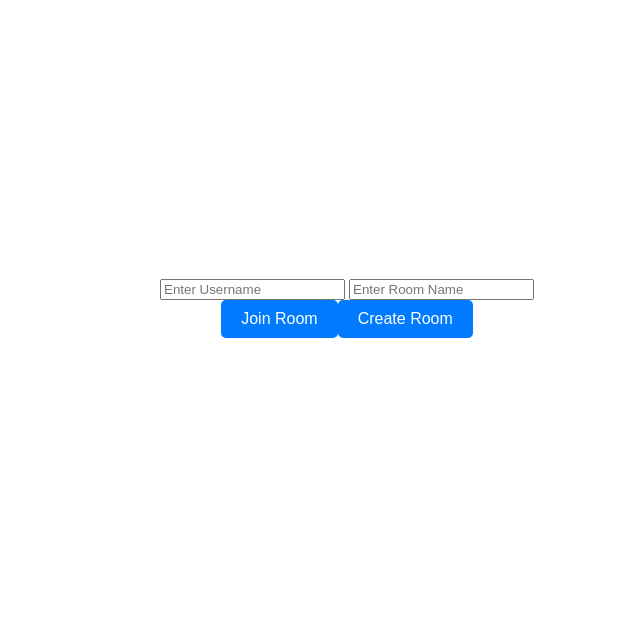
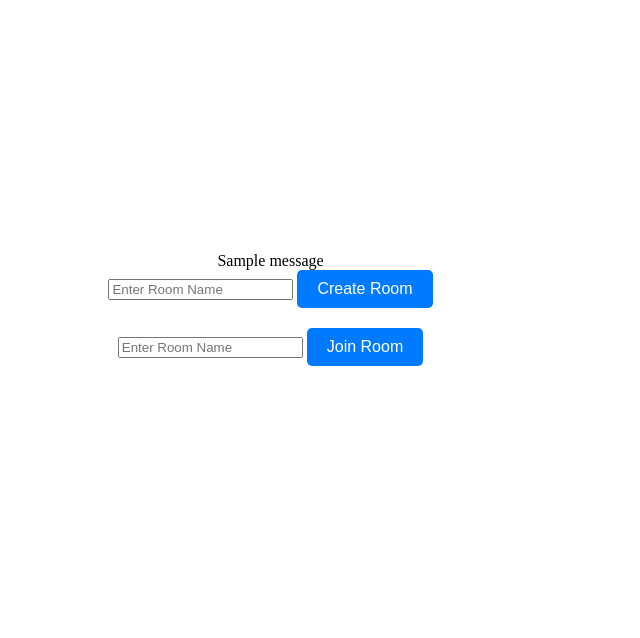
Before and after one commit to ItzmeAkash/Chatroom, a Django app: page /create_room/ in a window 1280 px wide. Shown: the part 96-734 px from the top of the page, without its empty margins (293-933 px from the left). Run offline with Django 5.2, Linux system fonts and the light colour scheme; a user stored in the database is signed in; one stand-in notice (Sample message) is shown.

Commit message:
completed

```diff
--- a/authapp/views.py
+++ b/authapp/views.py
@@ -5,11 +5,12 @@ from django.urls import reverse_lazy
 from django.views.generic import CreateView
 
 
+
 @login_required
 def home(request):
     return render(request, 'home.html')
 
-
+#Login and Signup View
 class SignUpView(CreateView):
     form_class = UserCreationForm
     success_url = reverse_lazy("login")
--- a/chatapp/models.py
+++ b/chatapp/models.py
@@ -2,7 +2,7 @@ from django.db import models
 
 # Model for Room
 class Room(models.Model):
-    room_name = models.CharField(max_length=255)
+    room_name = models.CharField(max_length=255,unique=True)
 
     def __str__(self):
         return self.room_name
--- a/chatapp/urls.py
+++ b/chatapp/urls.py
@@ -1,9 +1,10 @@
-from .views import CreateRoomView,MessageView
+from .views import CreateRoomView,MessageView,JoinRoomView
 from django.urls import path
 
 
 
 urlpatterns = [
     path('create_room/',CreateRoomView, name='create_room'),
-    path('<str:room_name>/<str:username>/', MessageView, name='room')
+    path('join_room/',JoinRoomView, name='join_room'),
+    path('<str:room_name>', MessageView, name='room')
 ]
--- a/chatapp/views.py
+++ b/chatapp/views.py
@@ -1,34 +1,92 @@
 from django.shortcuts import render,redirect
 from django.contrib.auth.decorators import login_required
 from .models import Room,Message
+from django.contrib import messages
+from django.urls import reverse
+
 # Create Room view
 @login_required
 def CreateRoomView(request):
+    """
+    This Function is to Handle the room creation
+
+    If the room name already exists, an error message is displayed.
+    If the room is successfully created, a success message is displayed
+
+
+    Returns:
+        Redirects to the home page upon successful room creation,
+        or renders the home template with error messages if the room creation fails.
+    """
     if request.method == 'POST':
-        username = request.POST.get('username')
         room_name = request.POST.get('room_name')
-        if username and room_name:
+        if room_name:
             try:
-                # Check if the room already exists
-                room = Room.objects.get(room_name=room_name)
+                # Check if a room is already exists
+                existing_room = Room.objects.get(room_name=room_name)
+                messages.error(request, 'Room name already exists. Please try another name.')
             except Room.DoesNotExist:
-                # If the room doesn't exist, create a new room
+                # Create the room
                 room = Room(room_name=room_name)
                 room.save()
-            return redirect('room',room_name=room,username = username)
+                messages.success(request, 'Room has been created successfully.')
+                return redirect(reverse('home'))
 
     return render(request, 'home.html')
 
-# MessageView
 @login_required
-def MessageView(request, room_name,username):
-    get_room =Room.objects.get(room_name=room_name)
-    get_messages = Message.objects.filter(room=get_room)
+def JoinRoomView(request):
+
+    """
+    This View Function is handle joinig a room
+
+    If the room exists, the user is redirected to the room page.
+    If the room doesn't exist, an error message is displayed,
+    and the user is redirected to the home page
+
+    Returns:
+        Redirects to the room page if the room exists,
+        or redirects to the home page with an error message if the room doesn't exist.
+
+    """
+    if request.method == 'POST':
+        room_name = request.POST.get('room_name')
+        try:
+            room = Room.objects.get(room_name=room_name)
+        except Room.DoesNotExist:
+            # If the room doesn't exist, show an error message and redirect to the home page
+            messages.error(request, 'Room does not exist. Please enter a valid room name.')
+            return redirect('home')
+
+        # Redirect to the room
+        return redirect('room', room_name=room_name)
+
+    # Redirect to home if the request method is not POST
+    return redirect('home')
+
+
+# View function to display messages in a specific room
+@login_required
+def MessageView(request, room_name):
+
+    """
+    View function to dispplay message in a specific room
+
+    If the room exists, it fetches all messages associated with that room.
+    If the room doesn't exist, it displays an error message and redirects to the home page.
+    """
+    try:
+        get_room = Room.objects.get(room_name=room_name)
+        get_messages = Message.objects.filter(room=get_room)
+    except Room.DoesNotExist:
+        messages.error(request, 'Room does not exist.')
+        return redirect('home')
 
     context = {
-        "messages":get_messages,
-        "user":username,
-        "room_name":room_name,
+        "messages": get_messages,
+        "user": request.user,
+        "room_name": room_name,
+        "username": request.user,
     }
 
     return render(request, 'message.html', context)
--- a/requirements.txt
+++ b/requirements.txt
@@ -2,3 +2,4 @@ channels==4.0.0
 daphne==4.1.0
 Django==5.0.3
 django-channels==0.7.0
+celery
--- a/static/css/chatroom.css
+++ b/static/css/chatroom.css
@@ -39,10 +39,11 @@ nav ul li.logout {
 
 /* CSS for main content */
 main {
-  display: flex;
-  justify-content: center;
-  align-items: center;
-  height: 80vh; /* Set a height to center vertically */
+    display: flex;
+    justify-content: center;
+    align-items: center;
+    height: 80vh;
+    margin-right: 153px;
 }
 
 .content {
--- a/templates/base.html
+++ b/templates/base.html
@@ -9,6 +9,11 @@
       type="text/css"
       href="{% static 'css/chatroom.css' %}"
     />
+
+  <script>
+      {% block scriptfile %}{% endblock %}
+  </script>
+
   </head>
 
   <body>
@@ -17,6 +22,7 @@
           <h1>ChatRoom</h1>
       </a>
       <ul>
+        <!--Checking the User is Authenticated-->
           {% if user.is_authenticated %}
           <li>Hi, {{ user.username }}</li>
           <li class="logout">
@@ -26,6 +32,7 @@
               </form>
           </li>
           {% else %}
+          <!--If its Not Authenticated Display this-->
           <li>
               <a href="#" id="login-link" data-url="{% url 'login' %}">Login</a>
           </li>
--- a/templates/home.html
+++ b/templates/home.html
@@ -3,28 +3,41 @@
 
 {% block content %}
 <div class="room-container">
+  <!-- Display messages -->
+  {% if messages %}
+  <div class="messages">
+    {% for message in messages %}
+    <div class="alert alert-{{ message.tags }}">
+      {{ message }}
+    </div>
+    {% endfor %}
+  </div>
+  {% endif %}
+
+  <!-- Form for creating a room -->
   <form action="{% url 'create_room' %}" method="post" class="room-form">
     {% csrf_token %}
 
-        <!-- Input field for username -->
-    <input type="text" name="username" placeholder="Enter Username" />
     <!-- Input field for room name -->
     <input type="text" name="room_name" placeholder="Enter Room Name" />
 
+    <!-- Button for creating a room -->
+    <button type="submit" class="btn btn-primary" name="action" value="create">
+      Create Room
+    </button>
+  </form>
 
+  <!-- Form for joining a room -->
+  <form action="{% url 'join_room' %}" method="post" class="room-form">
+    {% csrf_token %}
 
-    <!-- Buttons for Joining or Creating Room -->
-    <div class="room-buttons">
-      <!-- Join Room button -->
-      <button type="submit" class="btn btn-primary" name="action" value="join">
-        Join Room
-      </button>
+    <!-- Input field for room name -->
+    <input type="text" name="room_name" placeholder="Enter Room Name" />
 
-      <!-- Create Room button -->
-      <button type="submit" class="btn btn-primary" name="action" value="create">
-        Create Room
-      </button>
-    </div>
+    <!-- Button for joining a room -->
+    <button type="submit" class="btn btn-primary" name="action" value="join">
+      Join Room
+    </button>
   </form>
 </div>
 {% endblock %}
```
Also changed, not shown: other parts of static/css/chatroom.css (+137 -0 lines), chatapp/consumers.py (+32 -2 lines), templates/message.html (+95 -257 lines), chatapp/migrations/0002_alter_room_room_name.py (added), db.sqlite3. Lines whose indentation alone changed are shown as unchanged.
